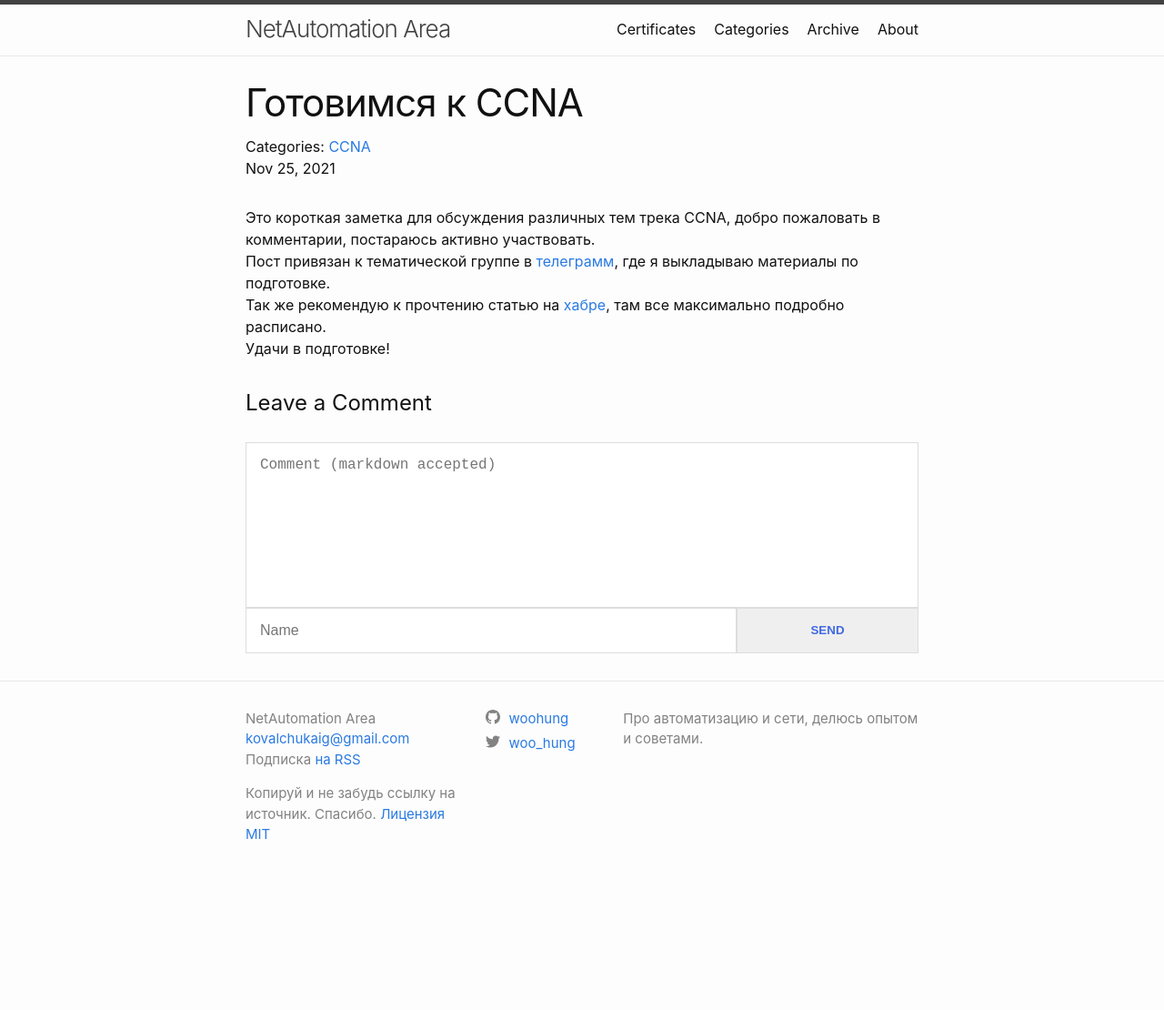
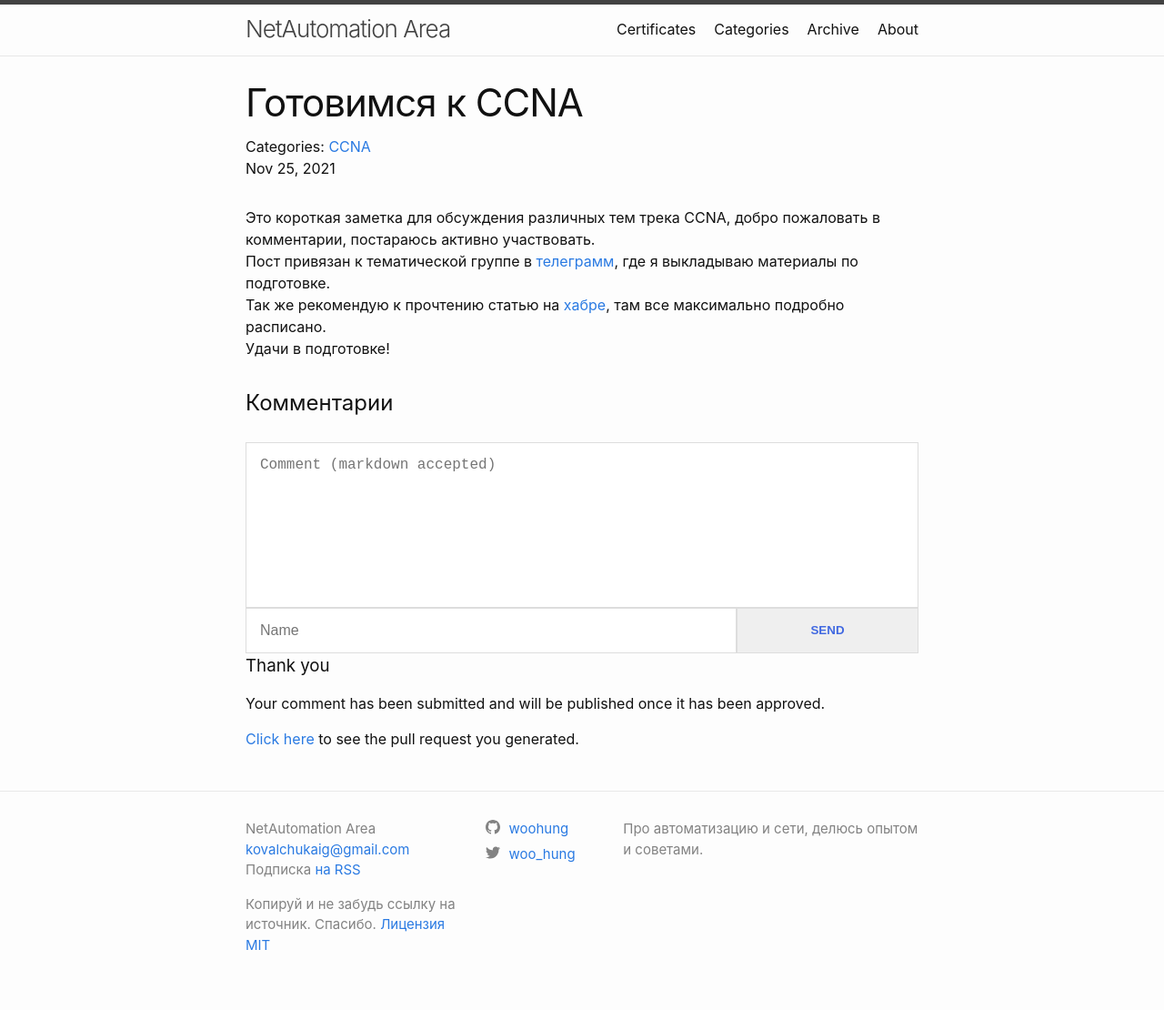
Before and after one commit to woohung/woohung.github.io, a Jekyll site: the page built from _posts/2021-11-25-Готовимся к CCNA.md, in a window 1280 px wide. Shown: the whole page at 91% size. Built offline with Jekyll 4.4.1, drawn with Linux system fonts in a browser that asks for light colours; before the commit the page ends 989 px from its top, so only the background shows below that.

Commit message:
update comment list

```diff
--- a/_config.yml
+++ b/_config.yml
@@ -44,7 +44,6 @@ header_pages:
 
 
 params:
-  env: production
   author: Artem Kovalchuk
   emailhash: 297ff5e47e09fc4ee31c46a6037ca072
   description: Personal blog
--- a/_includes/comment-form.html
+++ b/_includes/comment-form.html
@@ -1,10 +1,6 @@
 <!-- _includes/comment-form.html -->
 <form method="POST" action="{{ site.params.staticman.api }}" class="comment-form">
-  <input
-    name="options[redirect]"
-    type="hidden"
-    value="{{ page.url | absolute_url }}"
-  />
+  <input type="hidden" name="options[redirect]" value="{{ .Permalink }}#comment-submitted">
   <input name="options[slug]" type="hidden" value="{{ page.slug }}" />
 
   <textarea
@@ -26,5 +22,8 @@
 
     <button class="comment-submit" type="submit">SEND</button>
   </div>
-
+<div id="comment-submitted" class="dialog">
+<h3>Thank you</h3>
+  <p>Your comment has been submitted and will be published once it has been approved.</p>
+  <p><a href="https://github.com/eduardoboucas/hugo-plus-staticman/pulls">Click here</a> to see the pull request you generated.</p>
 </form>
--- a/_includes/comments.html
+++ b/_includes/comments.html
@@ -8,7 +8,7 @@
   {% endif %}
 
   <div>
-    <h2>Leave a Comment</h2>
+    <h2>Комментарии</h2>
     {% include comment-form.html %}
   </div>
 </section>
```
